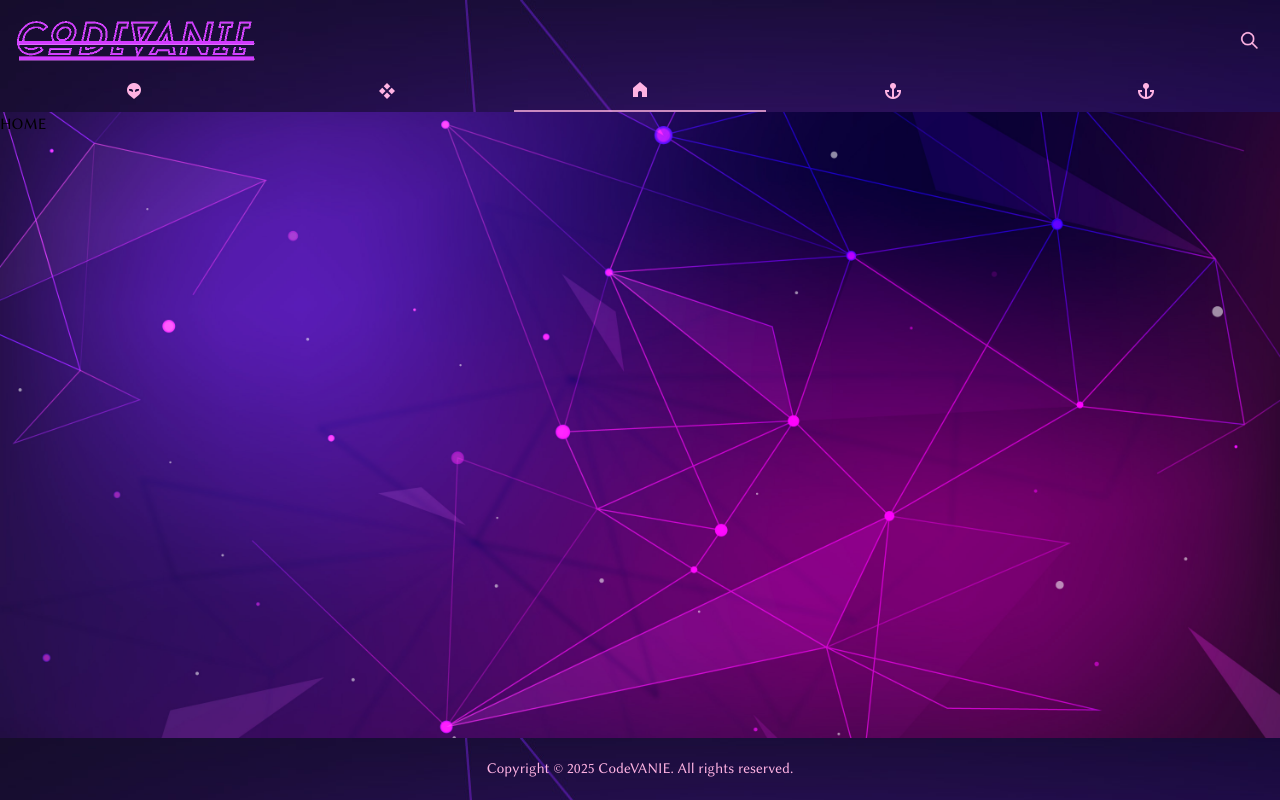
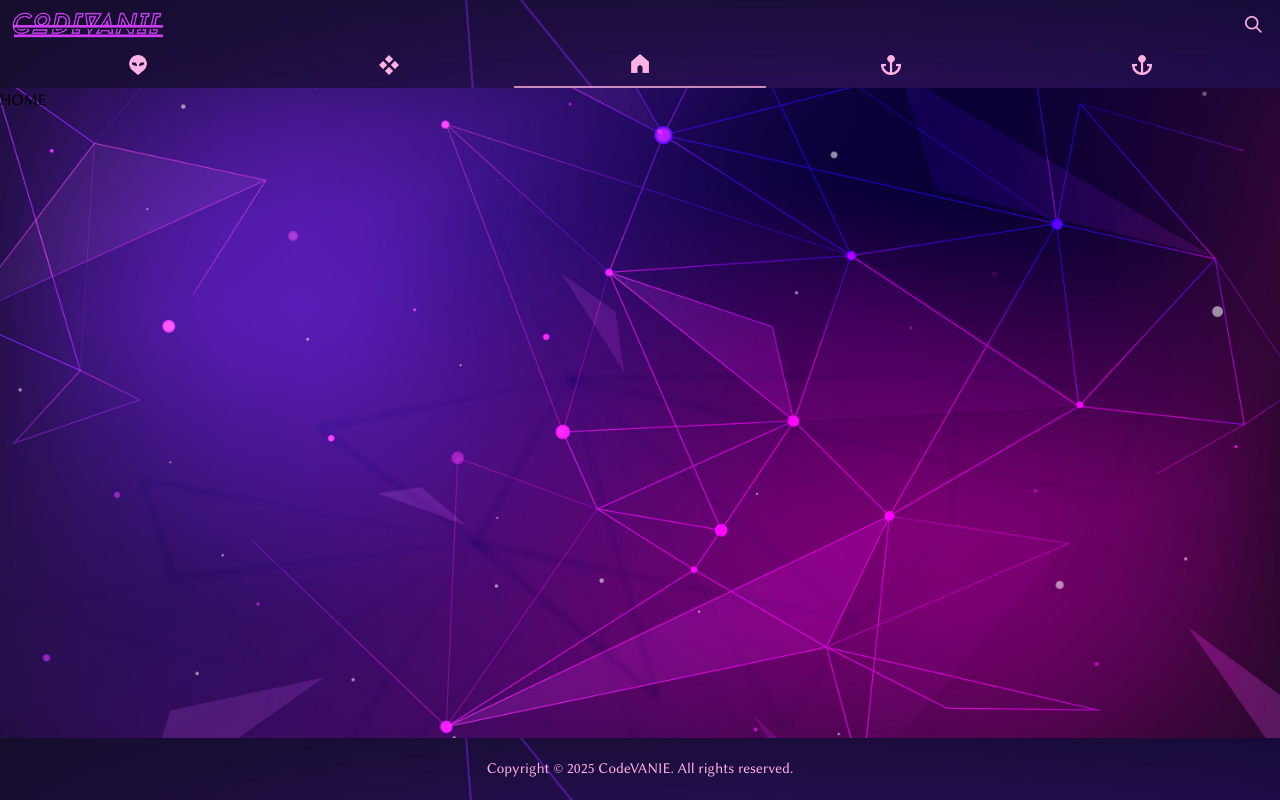
Before and after one commit to CodeVanie/vanie-portfolio, a React (Vite) app: page / in a window 1280 px wide. Built offline with nearby package versions, Linux system fonts and the light colour scheme; a web font is replaced by a local one.

Commit message:
Increase nav logo and codevanie banner sizes.

```diff
--- a/src/components/Header.jsx
+++ b/src/components/Header.jsx
@@ -16,12 +16,12 @@ function Header({ currentPage, onNavBarClick }) {
     return (
         <header className="main-header">
             <nav className='flex flex-col justify-around'>
-                <div className='flex justify-between items-center mb-2'>
-                    <a href="/" className='w-auto p-2'>
-                        <img src={header} alt="header" className='max-w-60 w-[34vw] h-full'/>
+                <div className='flex justify-between items-center mb-3'>
+                    <a href="/" className='flex w-auto items-center'>
+                        <img src={header} alt="header" className='w-38 h-auto'/>
                     </a>
                     <div className='flex justify-center items-center gap-x-5'>
-                        <img src={search} alt="search" className='w-5 h-5 mr-3'/>
+                        <img src={search} alt="search" className='w-5 h-5 mr-1'/>
                         <img src={burger} alt="search" className='w-5 h-5 hidden'/> {/* HIDDEN - DON'T NEED YET */}
                     </div>
                 </div>
--- a/src/index.css
+++ b/src/index.css
@@ -37,13 +37,13 @@
   }
   /* HEADER */
   .main-header {
-    @apply bg-[url(/images/header-bg.jpg)] pt-3 px-2;
+    @apply bg-[url(/images/header-bg.jpg)] pt-3 px-3;
   }
   .main-header nav ul li {
     @apply flex flex-1 pb-3 pt-1 justify-center items-center transition duration-500 ease-in-out active:border-b-indigo-900/75;
   }
   .main-header nav ul li img {
-    @apply w-4 h-4;
+    @apply w-5 h-5 object-contain;
   }
   /* FOOTER */
   .main-footer {
```
